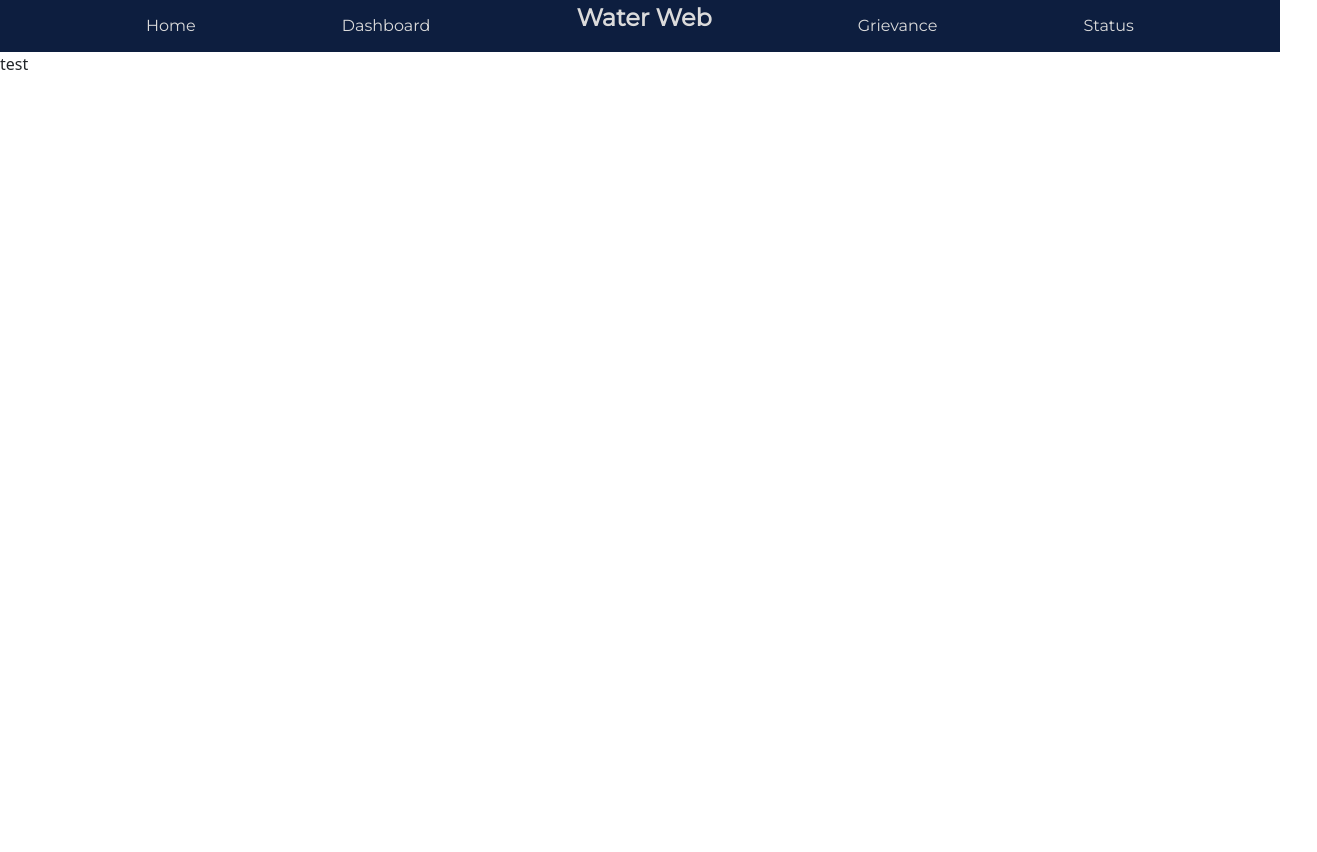
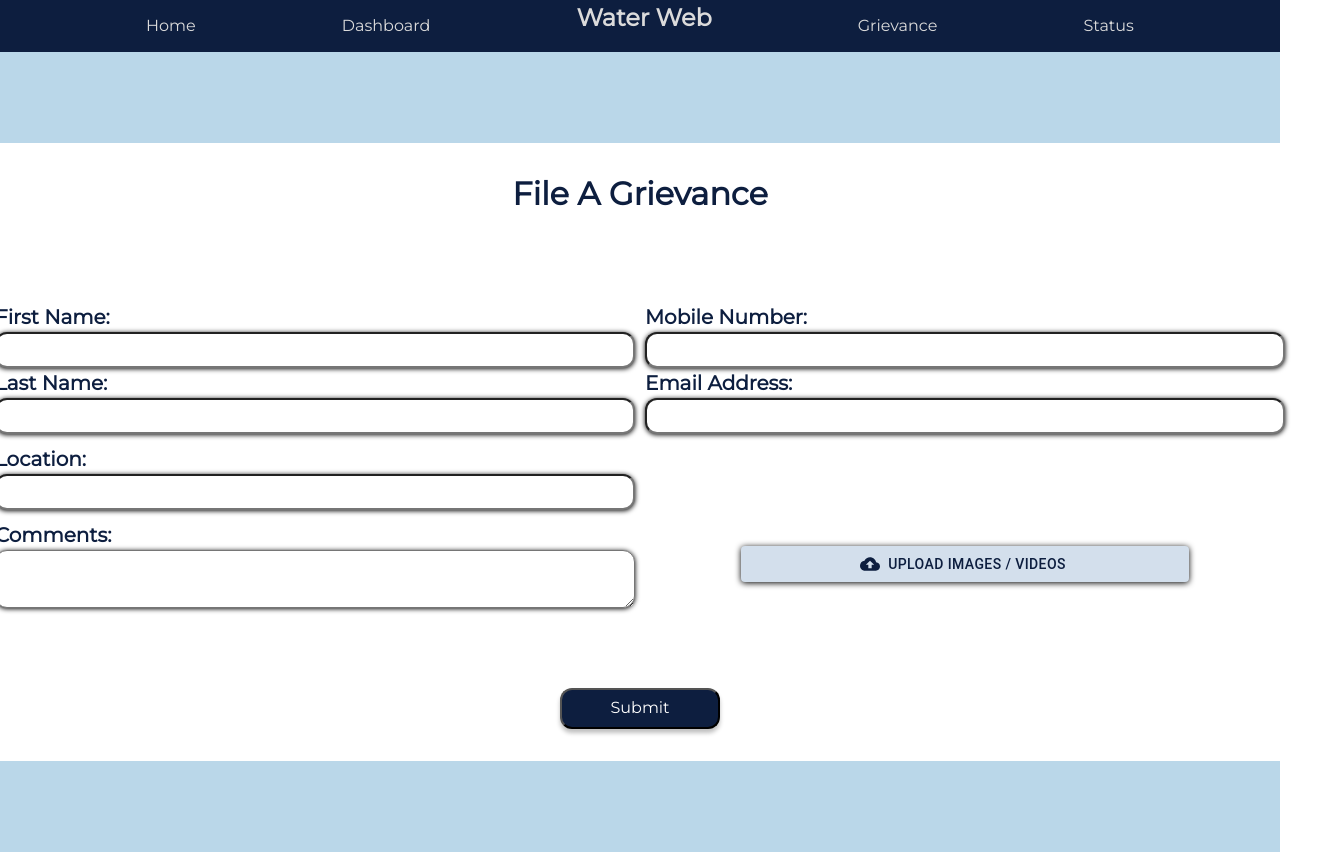
Before and after one commit to VOSID8/WaterWeb-SIH, a React (Create React App) app in the folder client/: page /status in a window 1280 px wide. Shown: the whole page, 1317 px wide, since content can reach past the window. Before the commit the page ends 800 px from the top, so only its background shows below. Built offline with nearby package versions, Linux system fonts and the light colour scheme.

Commit message:
grievance page done

```diff
--- a/client/package.json
+++ b/client/package.json
@@ -3,6 +3,10 @@
   "version": "0.1.0",
   "private": true,
   "dependencies": {
+    "@emotion/react": "^11.11.1",
+    "@emotion/styled": "^11.11.0",
+    "@mui/icons-material": "^5.14.9",
+    "@mui/material": "^5.14.9",
     "@testing-library/jest-dom": "^5.17.0",
     "@testing-library/react": "^13.4.0",
     "@testing-library/user-event": "^13.5.0",
--- a/client/src/pages/Grievance/Grievance.jsx
+++ b/client/src/pages/Grievance/Grievance.jsx
@@ -1,7 +1,137 @@
-import React from "react";
+import React, { useState } from "react";
+import classes from "./grievance.module.css";
+import { styled } from "@mui/material/styles";
+import Button from "@mui/material/Button";
+import CloudUploadIcon from "@mui/icons-material/CloudUpload";
+
+const VisuallyHiddenInput = styled("input")({
+  clip: "rect(0 0 0 0)",
+  clipPath: "inset(50%)",
+  height: 1,
+  overflow: "hidden",
+  position: "absolute",
+  bottom: 0,
+  left: 0,
+  whiteSpace: "nowrap",
+  width: 1,
+});
 
 function Grievance() {
-  return <>test</>;
+  const [formData, setFormData] = useState({
+    firstName: "",
+    lastName: "",
+    mobileNumber: "",
+    emailAddress: "",
+    location: "",
+    pipeId: "",
+    comments: "",
+  });
+
+  const handleInputChange = (e) => {
+    const { name, value } = e.target;
+    setFormData({
+      ...formData,
+      [name]: value,
+    });
+  };
+
+  const handleSubmit = (e) => {
+    e.preventDefault();
+    // Handle form submission logic here
+    console.log(formData);
+  };
+
+  return (
+    <div className={classes.wrapper}>
+      <div className={classes.container}>
+        <h1 style={{ fontSize: "32px", fontWeight: "bolder" }}>
+          File A Grievance
+        </h1>
+        <form onSubmit={handleSubmit} className={classes.form}>
+          <div className={classes.formGroup}>
+            <label htmlFor="firstName">First Name:</label>
+            <input
+              type="text"
+              id="firstName"
+              name="firstName"
+              value={formData.firstName}
+              onChange={handleInputChange}
+            />
+
+            <label htmlFor="lastName">Last Name:</label>
+            <input
+              type="text"
+              id="lastName"
+              name="lastName"
+              value={formData.lastName}
+              onChange={handleInputChange}
+            />
+          </div>
+          {/* <div className={classes.formGroup}></div> */}
+          <div className={classes.formGroup}>
+            <label htmlFor="mobileNumber">Mobile Number:</label>
+            <input
+              type="tel"
+              id="mobileNumber"
+              name="mobileNumber"
+              value={formData.mobileNumber}
+              onChange={handleInputChange}
+            />
+
+            <label htmlFor="emailAddress">Email Address:</label>
+            <input
+              type="email"
+              id="emailAddress"
+              name="emailAddress"
+              value={formData.emailAddress}
+              onChange={handleInputChange}
+            />
+          </div>
+          {/* <div className={classes.formGroup}></div> */}
+          <div className={classes.formGroup}>
+            <label htmlFor="location">Location:</label>
+            <input
+              type="text"
+              id="location"
+              name="location"
+              value={formData.location}
+              onChange={handleInputChange}
+            />
+          </div>
+          <div></div>
+          <div className={classes.formGroup}>
+            <label htmlFor="comments">Comments:</label>
+            <textarea
+              id="comments"
+              name="comments"
+              value={formData.comments}
+              onChange={handleInputChange}
+            />
+          </div>
+          <div className={classes.formGroup}>
+            <Button
+              component="label"
+              variant="contained"
+              startIcon={<CloudUploadIcon />}
+              style={{
+                background: "#D3DFEC",
+                color: "#0d1e3f",
+                width: "28rem",
+                boxShadow: " 0 1px 6px black",
+                outlineStyle: "dotted;",
+              }}
+            >
+              Upload Images / Videos
+              <VisuallyHiddenInput type="file" />
+            </Button>
+          </div>
+        </form>
+        <button type="submit" onClick={handleSubmit}>
+          Submit
+        </button>
+      </div>
+    </div>
+  );
 }
 
 export default Grievance;
--- a/client/src/pages/Grievance/grievance.module.css
+++ b/client/src/pages/Grievance/grievance.module.css
@@ -0,0 +1,56 @@
+@import url("https://fonts.googleapis.com/css2?family=Montserrat&display=swap");
+.wrapper {
+  height: 100vh;
+  background: #bad7e9;
+  display: flex;
+  justify-content: center;
+  align-items: center;
+}
+.container {
+  display: flex;
+  justify-content: center;
+  flex-direction: column;
+  align-items: center;
+  gap: 5rem;
+  background: white;
+  border-radius: 20px;
+  padding: 2rem;
+  color: #0d1e3f;
+  font-family: Montserrat;
+}
+
+.form {
+  display: grid;
+  grid-template-columns: repeat(2, 1fr);
+  grid-template-rows: repeat(2, auto);
+  gap: 10px;
+  place-items: center;
+}
+
+.formGroup {
+  display: flex;
+  flex-direction: column;
+}
+
+input,
+textarea {
+  width: 40rem;
+  border-radius: 12px;
+  padding: 4px;
+  box-shadow: 0 0.8px 5px black;
+}
+
+button {
+  border-radius: 12px !important;
+  background: #0d1e3f;
+  box-shadow: 0px 4px 4px 0px rgba(0, 0, 0, 0.25);
+  color: white;
+  width: 10rem;
+  padding: 0.4rem;
+}
+label {
+  color: #0d1e3f;
+  font-family: Montserrat;
+  font-weight: 600;
+  font-size: 20px;
+}
```
Also changed, not shown: 1 other file (tests, documents, lock files or other folders).
